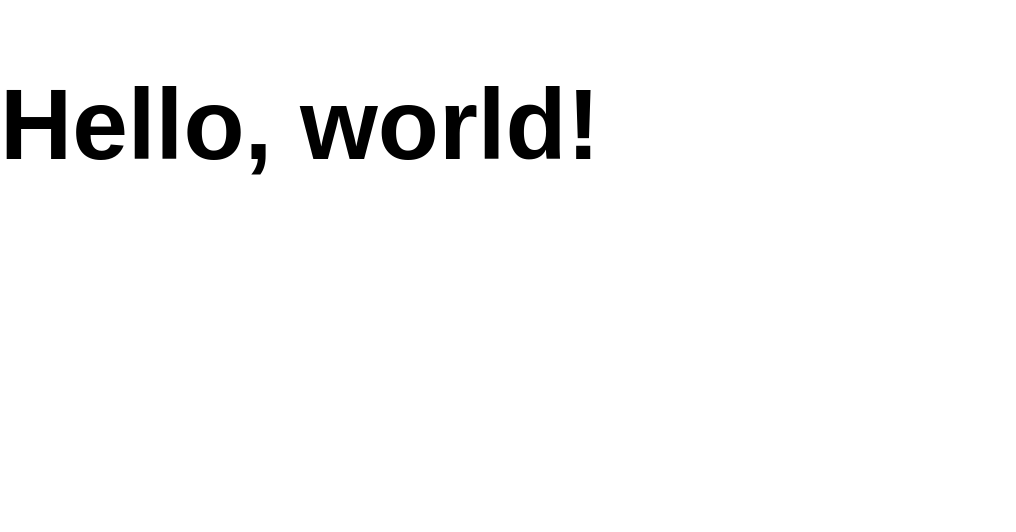
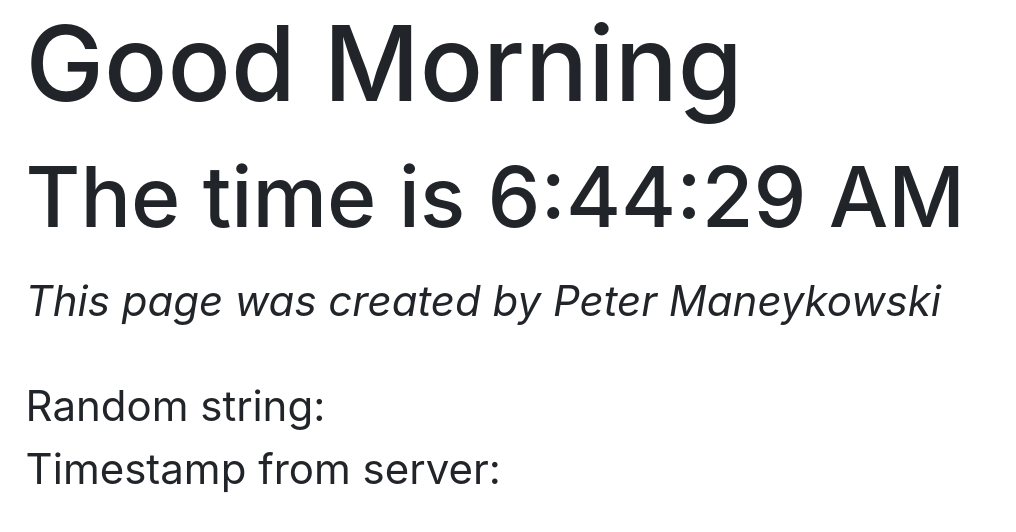
Before and after one commit to maneyko/react_myapp, a React app: page / in a window 1280 px wide. Shown: the whole page, without its empty margins (0-1016 px from the left). Built offline with nearby package versions, Linux system fonts and the light colour scheme; no server answers.

Commit message:
add sample React classes; configure cors

```diff
--- a/package.json
+++ b/package.json
@@ -6,6 +6,7 @@
     "react-scripts": "^3.0.1"
   },
   "dependencies": {
+    "bootstrap": "^4.5.3",
     "react": "^16.8.6",
     "react-dom": "^16.8.6"
   },
--- a/public/index.html
+++ b/public/index.html
@@ -2,7 +2,7 @@
 <html lang="en">
   <head>
     <meta charset="utf-8">
-    <meta name="viewport" content="width=device-width, user-scalable=no">
+    <meta name="viewport" content="width=device-width, initial-scale=1">
     <link rel="manifest" href="%PUBLIC_URL%/manifest.json">
     <title>React Myapp</title>
   </head>
--- a/src/index.css
+++ b/src/index.css
@@ -1,40 +1,29 @@
-html {
-  height: 100%;
-  font-size: 10px;
-}
-
 body {
-  background-color: white;
-  margin: 0;
-  padding: 0;
   font-family: sans-serif;
   height: 100%;
-}
-
-#root {
-  height: 100%;
+  padding-left: 2%;
 }
 
 @media (min-width: 400px) and (min-height: 400px) {
   html {
-    font-size: 20px;
+    font-size: 16px;
   }
 }
 
 @media (min-width: 500px) and (min-height: 500px) {
   html {
-    font-size: 30px;
+    font-size: 24px;
   }
 }
 
 @media (min-width: 600px) and (min-height: 600px) {
   html {
-    font-size: 40px;
+    font-size: 32px;
   }
 }
 
 @media (min-width: 800px) and (min-height: 800px) {
   html {
-    font-size: 50px;
+    font-size: 42px;
   }
 }
--- a/src/index.js
+++ b/src/index.js
@@ -1,8 +1,134 @@
 import React from "react";
 import ReactDOM from "react-dom";
 import "./index.css";
+import "bootstrap/dist/css/bootstrap.min.css";
 
-ReactDOM.render(
-  <h1>Hello, world!</h1>,
-  document.getElementById('root')
+const user = {
+  name: {
+    first: "Peter",
+    last:  "Maneykowski"
+  }
+}
+
+class Welcome extends React.Component {
+  constructor(props) {
+    super(props);
+    this.state = {
+      date: new Date()
+    };
+  }
+
+  tick() {
+    this.setState({
+      date: new Date()
+    });
+  }
+
+  componentDidMount() {
+    this.timerID = setInterval(
+      () => this.tick(),
+      1000
+    );
+  }
+  componentWillUnmount() {
+    clearInterval(this.timerID);
+  }
+
+  greeting() {
+    var hour = this.state.date.getHours();
+    if (4 < hour && hour < 12) {
+      return "Good Morning";
+    } else if (12 <= hour && hour < 18) {
+      return "Good Afternoon";
+    } else {
+      return "Good Evening";
+    }
+  }
+
+  formatName() {
+    return `${this.props.user.name.first} ${this.props.user.name.last}`;
+  }
+
+  pageInfo() {
+    return `This page was created by ${this.formatName()}`
+  }
+
+
+  render() {
+    return (
+      <React.Fragment>
+        <h1>{this.greeting()}</h1>
+        <h2>The time is {this.state.date.toLocaleTimeString()}</h2>
+        <p><i>{this.pageInfo()}</i></p>
+      </React.Fragment>
+    );
+  }
+}
+
+class Response extends React.Component {
+  constructor(props) {
+    super(props);
+    this.state = {
+      error: null,
+      isLoaded: false,
+      data: {}
+    };
+  }
+
+  tick() {
+    // fetch("https://maneyko.com/rails/echo", {
+    var randomString = btoa(Math.random()).substr(10, 5);
+    fetch(`https://maneyko.com/rails/echo?str=${randomString}`)
+      .then(res => res.json())
+      .then(
+        (result) => {
+          this.setState({
+            error: null,
+            isLoaded: true,
+            data: result.data,
+          });
+        },
+        (error) => {
+          this.setState({
+            error: true,
+            isLoaded: false,
+            data: {str: ""}
+          });
+        }
+      );
+  }
+
+  componentDidMount() {
+    this.tick();
+
+    this.timerID = setInterval(
+      () => this.tick(),
+      5000
+    );
+  }
+
+  componentWillUnmount() {
+    clearInterval(this.timerID);
+  }
+
+  render() {
+    return (
+      <React.Fragment>
+        <p>
+          Random string: <code>{this.state.data.str}</code>
+          <br/>
+          Timestamp from server: {this.state.data.timestamp}
+        </p>
+      </React.Fragment>
+    );
+  }
+}
+
+const element = (
+  <React.Fragment>
+      <Welcome user={user} />
+      <Response />
+  </React.Fragment>
 );
+
+ReactDOM.render(element, document.getElementById('root'));
```
Also changed, not shown: 1 other file.
